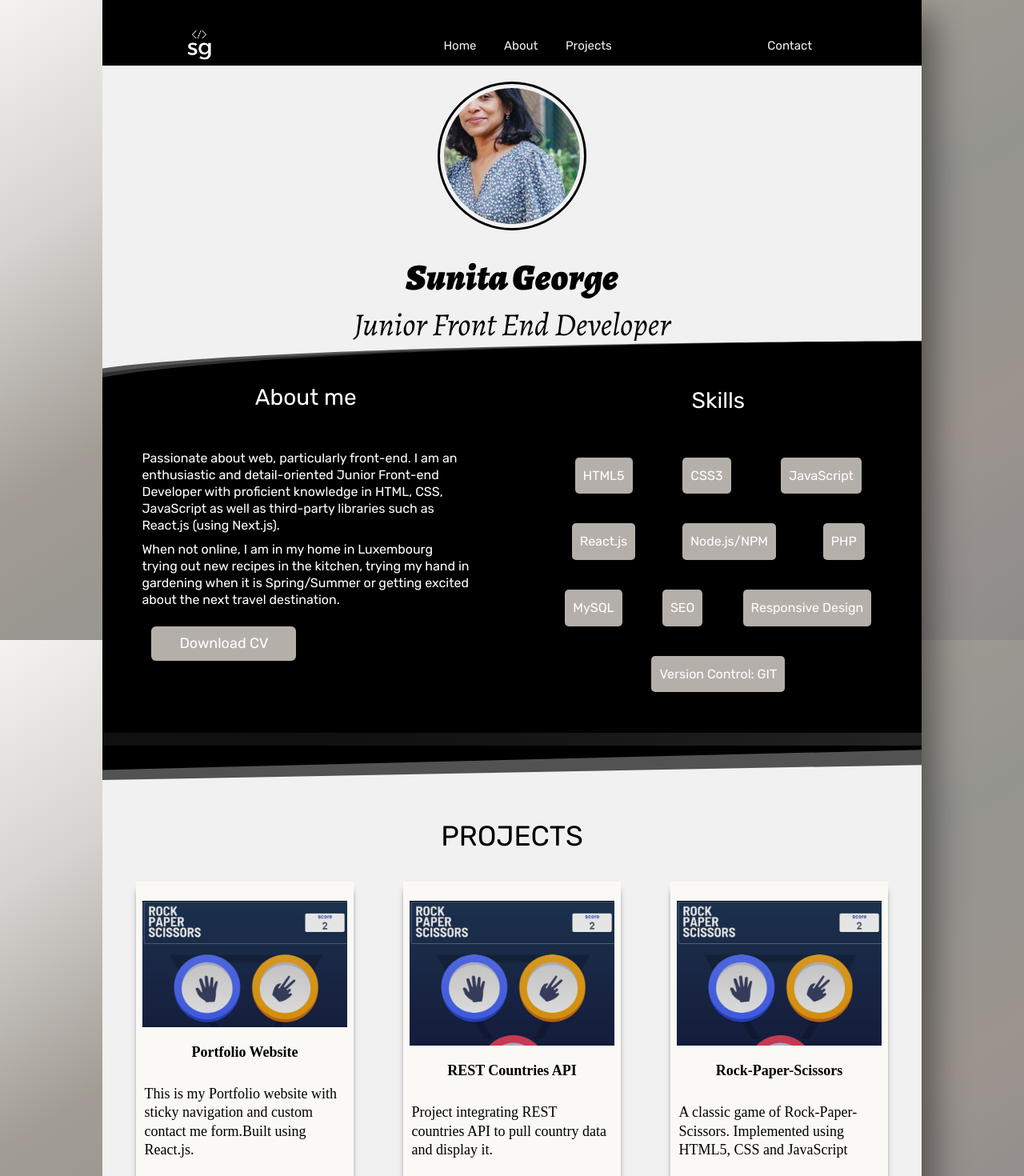
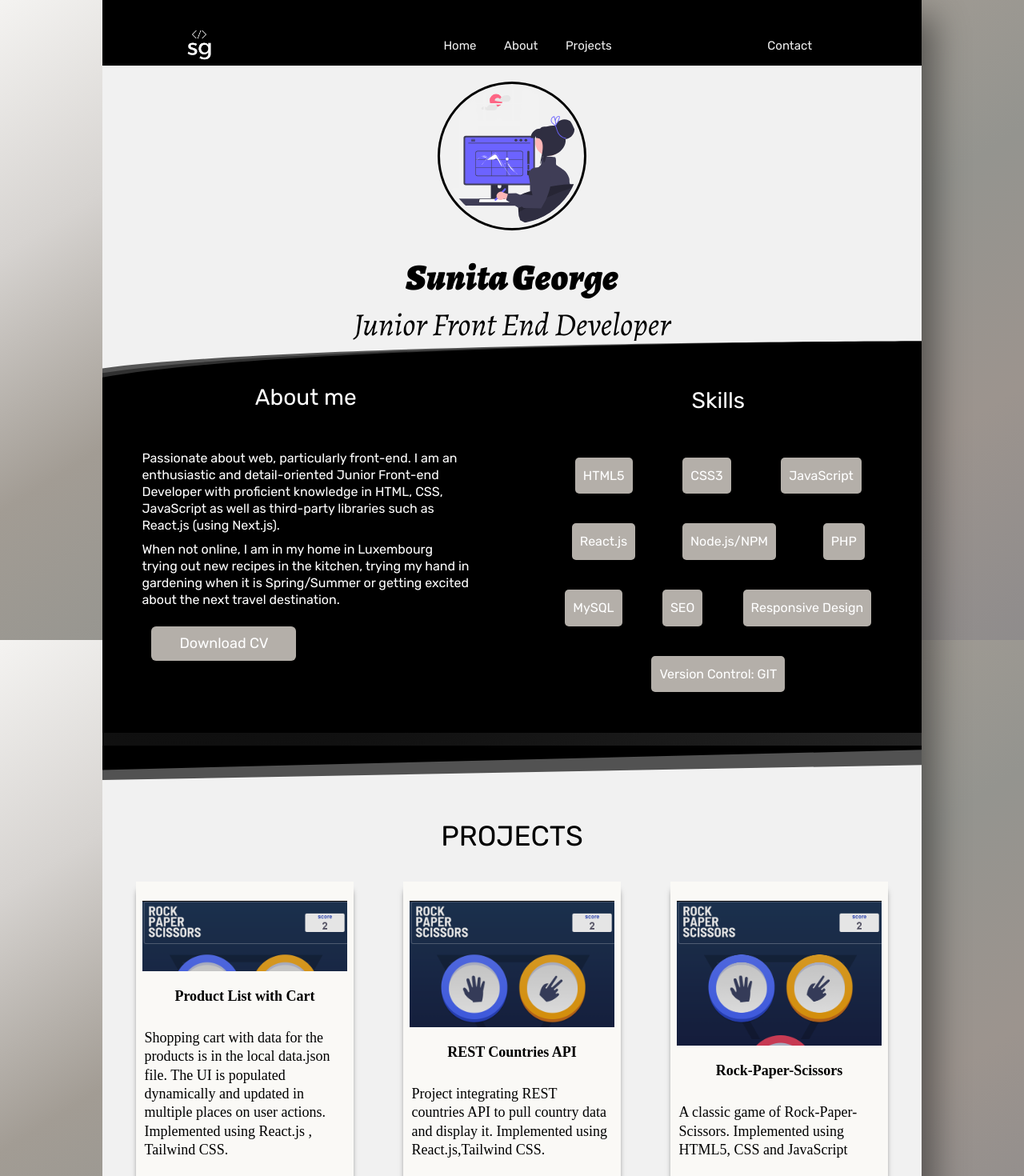
Before and after one commit to GeorgeSunita/portfolio, a Next.js app: page / in a window 1280 px wide. Shown: the top 1470 px of the page at 80% size. Built offline with nearby package versions, Linux system fonts and the light colour scheme.

Commit message:
cards section change

```diff
--- a/components/Hero.jsx
+++ b/components/Hero.jsx
@@ -3,7 +3,7 @@ export const Hero = () => {
     <>
       <div className="myself-wrapper stack v g-4" id="hero">
         <div className="image-container">
-          <img src="/sunitaG.jpg" alt="image of sunita" />
+          <img src="/designer.svg" alt="image of coder" />
         </div>
         <div>
           {" "}
--- a/pages/index.js
+++ b/pages/index.js
@@ -11,17 +11,17 @@ import { Link } from "react";
 export default function Home() {
   const cards = [
     {
-      title: "Portfolio Website",
-      image: "/portfolio.png",
+      title: "Product List with Cart",
+      image: "/shoppingcart.png",
       description:
-        "This is my Portfolio website with sticky navigation and custom contact me form.Built using React.js.",
-      link: "https://sgeorgedev.netlify.app/",
+        "Shopping cart with data for the products is in the local data.json file. The UI is populated dynamically and updated in multiple places on user actions. Implemented using React.js , Tailwind CSS.",
+      link: "https://shoppingcartwithproductlist.netlify.app/",
     },
     {
       title: "REST Countries API",
       image: "/RESTcountries.png",
       description:
-        "Project integrating REST countries API to pull country data and display it.",
+        "Project integrating REST countries API to pull country data and display it. Implemented using React.js,Tailwind CSS.",
       link: "https://sg-rest-countries.netlify.app/",
     },
     {
```
Also changed, not shown: public/shoppingcart.png (added), public/sunitaG.jpg (deleted).
